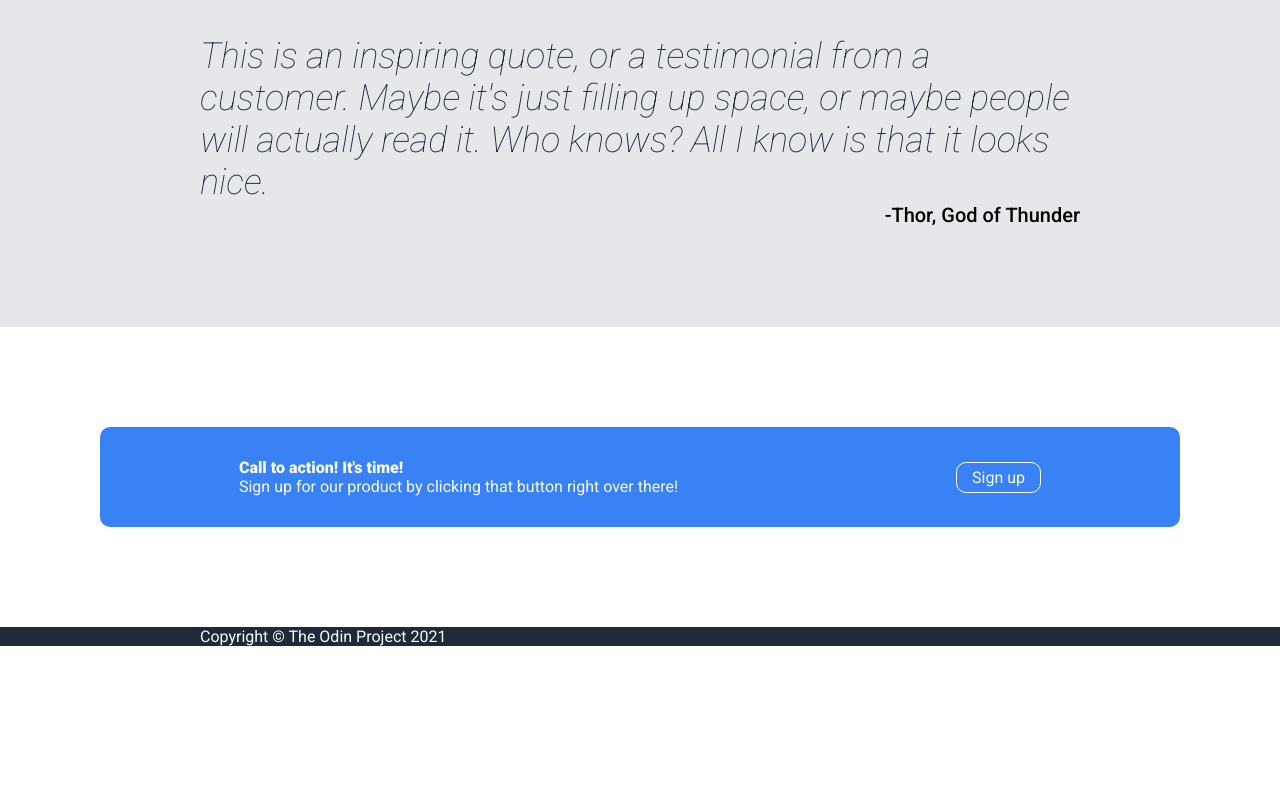
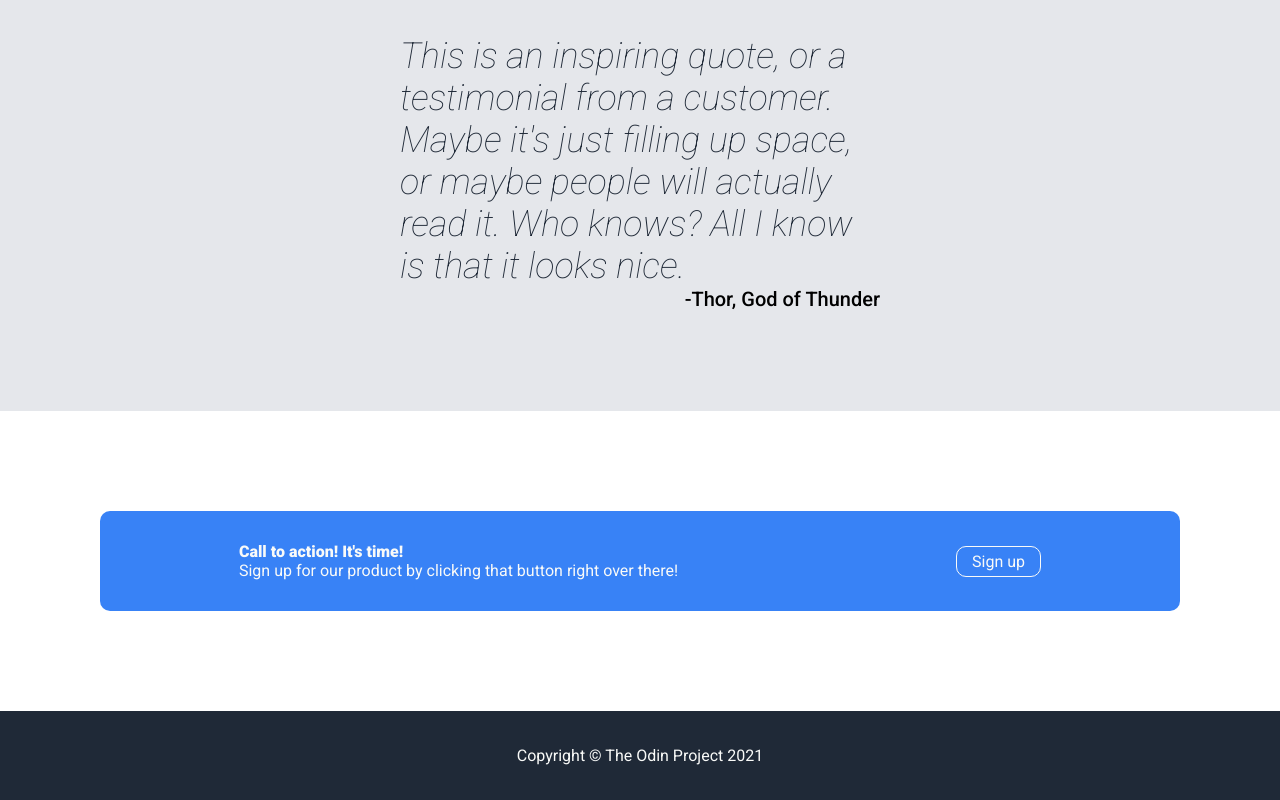
Before and after one commit to boris-pavel/odin-landing-page, a plain HTML site: page index.html in a window 1280 px wide. Shown: the part 1133-1933 px from the top of the page. Before the commit the page ends 1779 px from the top, so only its background shows below. Drawn offline with Linux system fonts and the light colour scheme.

Commit message:
Style footer

```diff
--- a/css/style.css
+++ b/css/style.css
@@ -35,7 +35,7 @@ ul {
 
 .quote-section {
 
-    padding: 100px 200px;
+    padding: 100px 400px;
     background-color: #e5e7eb;
     display: flex;
     flex-direction: column;
@@ -172,3 +172,8 @@ ul {
     padding: 5px 15px;
     border-radius: 10px;
 }
+
+.footer {
+    text-align: center;
+    padding: 35px;
+}
```
